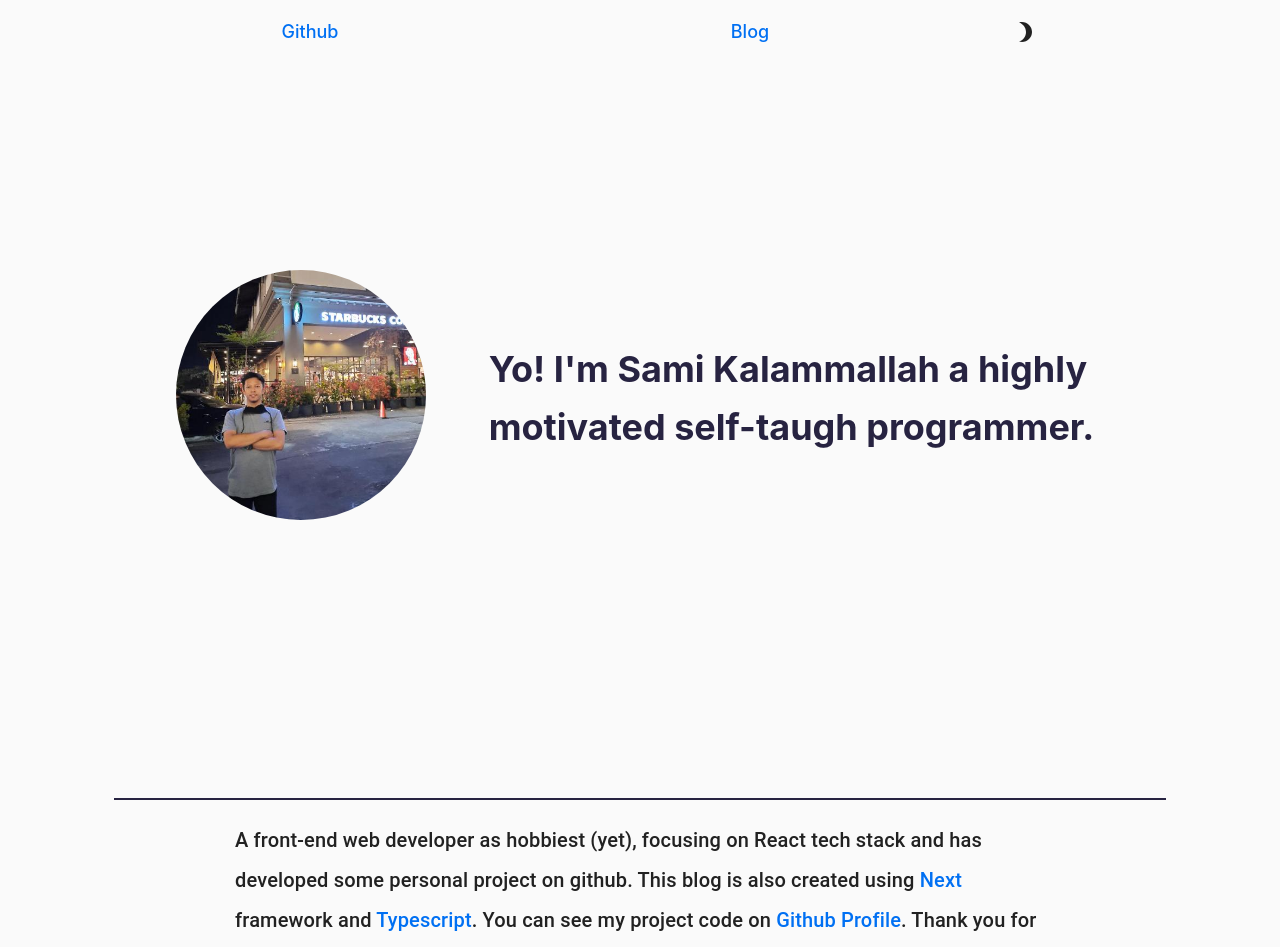
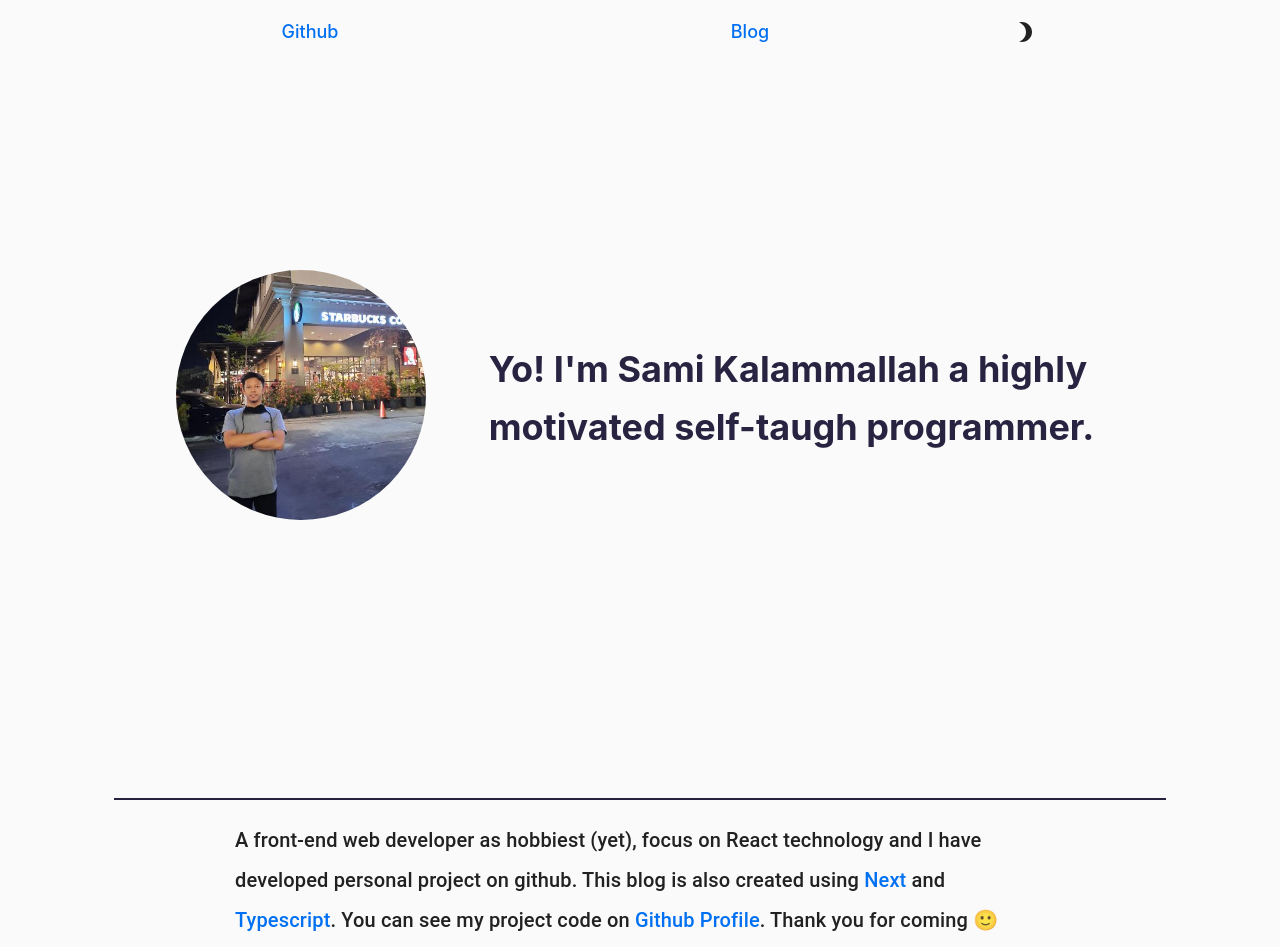
Before and after one commit to SamX23/my-blog, a Next.js app: page / in a window 1280 px wide. Shown: the top 947 px of the page. Built offline with nearby package versions, Linux system fonts and the light colour scheme.

Commit message:
refactor using arrow function

```diff
--- a/pages/index.tsx
+++ b/pages/index.tsx
@@ -14,7 +14,7 @@ const useStyles = makeStyles({
   },
 });
 
-export default function Home() {
+const Home = () => {
   const classes = useStyles();
   return (
     <>
@@ -22,12 +22,11 @@ export default function Home() {
       <Layout home>
         <section className={classes.container}>
           <Typography variant="h6" className={classes.typography}>
-            A front-end web developer as hobbiest (yet), focusing on React tech
-            stack and has developed some personal project on github. This blog
-            is also created using <a href="https://nextjs.org/">Next</a>{" "}
-            framework and{" "}
-            <a href="https://www.typescriptlang.org/">Typescript</a>. You can
-            see my project code on{" "}
+            A front-end web developer as hobbiest (yet), focus on React
+            technology and I have developed personal project on github. This
+            blog is also created using <a href="https://nextjs.org/">Next</a>{" "}
+            and <a href="https://www.typescriptlang.org/">Typescript</a>. You
+            can see my project code on{" "}
             <a href="https://github.com/SamX23">Github Profile</a>. Thank you
             for coming 🙂
           </Typography>
@@ -35,4 +34,6 @@ export default function Home() {
       </Layout>
     </>
   );
-}
+};
+
+export default Home;
--- a/src/components/backToHome.tsx
+++ b/src/components/backToHome.tsx
@@ -7,7 +7,7 @@ const useStyles = makeStyles({
   },
 });
 
-export default function BackToHome() {
+const BackToHome = () => {
   const classes = useStyles();
   return (
     <div className={classes.backToHome}>
@@ -16,4 +16,6 @@ export default function BackToHome() {
       </Link>
     </div>
   );
-}
+};
+
+export default BackToHome;
--- a/src/components/navigation.tsx
+++ b/src/components/navigation.tsx
@@ -42,7 +42,7 @@ const useStyles = makeStyles({
   },
 });
 
-export default function Navigation() {
+const Navigation = () => {
   const classes = useStyles();
   const [prevScrollPos, setPrevScrollPos] = useState(0);
   const [visible, setVisible] = useState(true);
@@ -84,4 +84,6 @@ export default function Navigation() {
       </div>
     </nav>
   );
-}
+};
+
+export default Navigation;
--- a/src/components/progressBar.tsx
+++ b/src/components/progressBar.tsx
@@ -3,7 +3,7 @@ import { useContext, useEffect } from "react";
 import { darkColorPalette, lightColorPalette } from "../theme/theme";
 import { ToggleThemeContext } from "../theme/themeProvider";
 
-function ProgressBar() {
+const ProgressBar = () => {
   const { isDark } = useContext(ToggleThemeContext);
   const useStyles = makeStyles({
     progressContainer: {
@@ -41,6 +41,6 @@ function ProgressBar() {
       <div className={classes.progressBar} id="myBar" />
     </div>
   );
-}
+};
 
 export default ProgressBar;
--- a/src/components/themeButton.tsx
+++ b/src/components/themeButton.tsx
@@ -5,7 +5,7 @@ import WbSunnyIcon from "@material-ui/icons/WbSunny";
 import Brightness3Icon from "@material-ui/icons/Brightness3";
 import { ToggleThemeContext } from "../theme/themeProvider";
 
-function ThemeButton() {
+const ThemeButton = () => {
   const { toggleTheme, isDark } = useContext(ToggleThemeContext);
 
   return (
@@ -15,6 +15,6 @@ function ThemeButton() {
       </Button>
     </Tooltip>
   );
-}
+};
 
 export default ThemeButton;
```
Also changed, not shown: pages/github.tsx (+7 -7 lines), src/components/footer.tsx (+4 -3 lines), src/components/head.tsx (+7 -3 lines).
